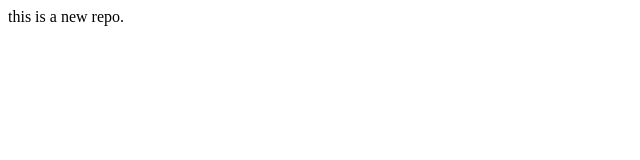
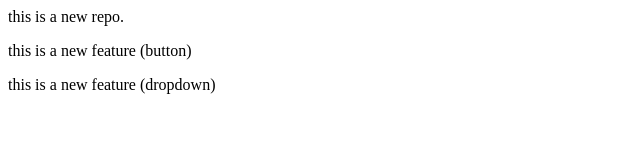
Before and after one commit to NaeemDhaga/localrepo, a plain HTML site: page index.html in a window 1280 px wide. Shown: the whole page, without its empty margins (0-640 px from the left). Drawn offline with Linux system fonts and the light colour scheme.

Commit message:
add dropdown

```diff
--- a/index.html
+++ b/index.html
@@ -1 +1,4 @@
 <p>this is a new repo.</p>
+<p>this is a new feature (button)</p>
+
+<p>this is a new feature (dropdown)</p>
```
